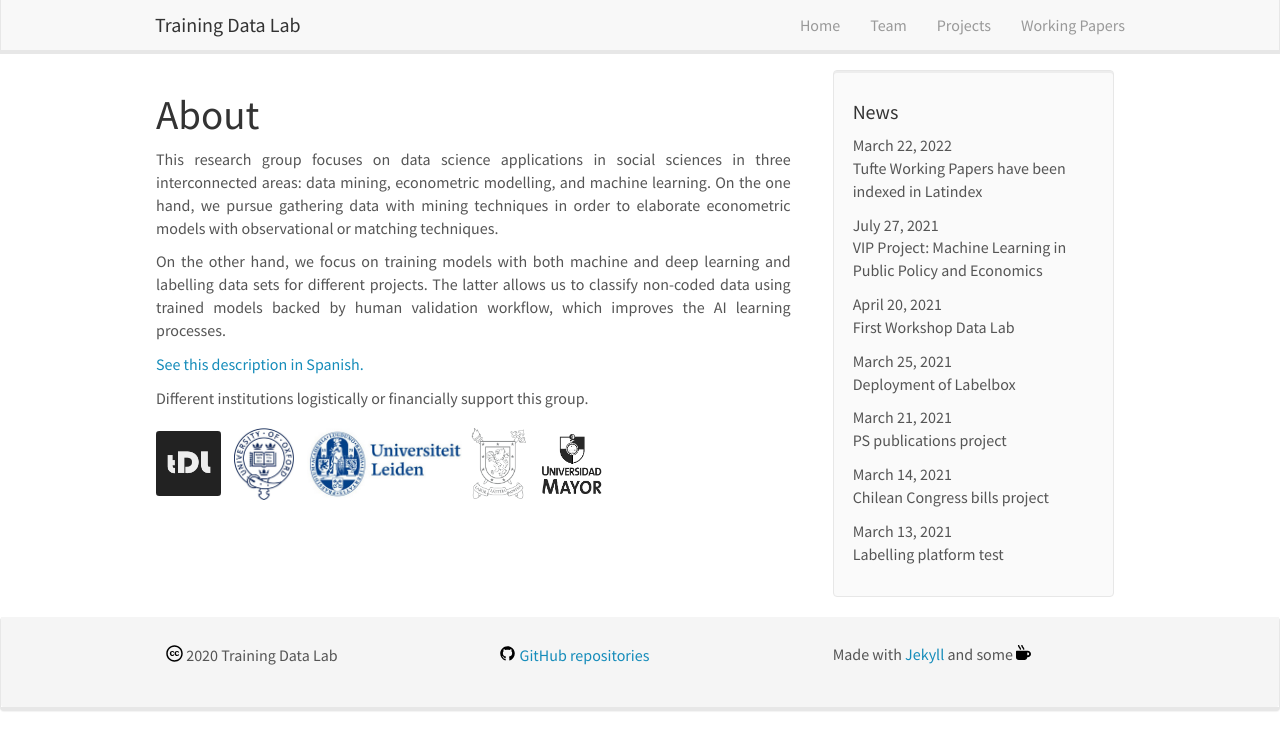
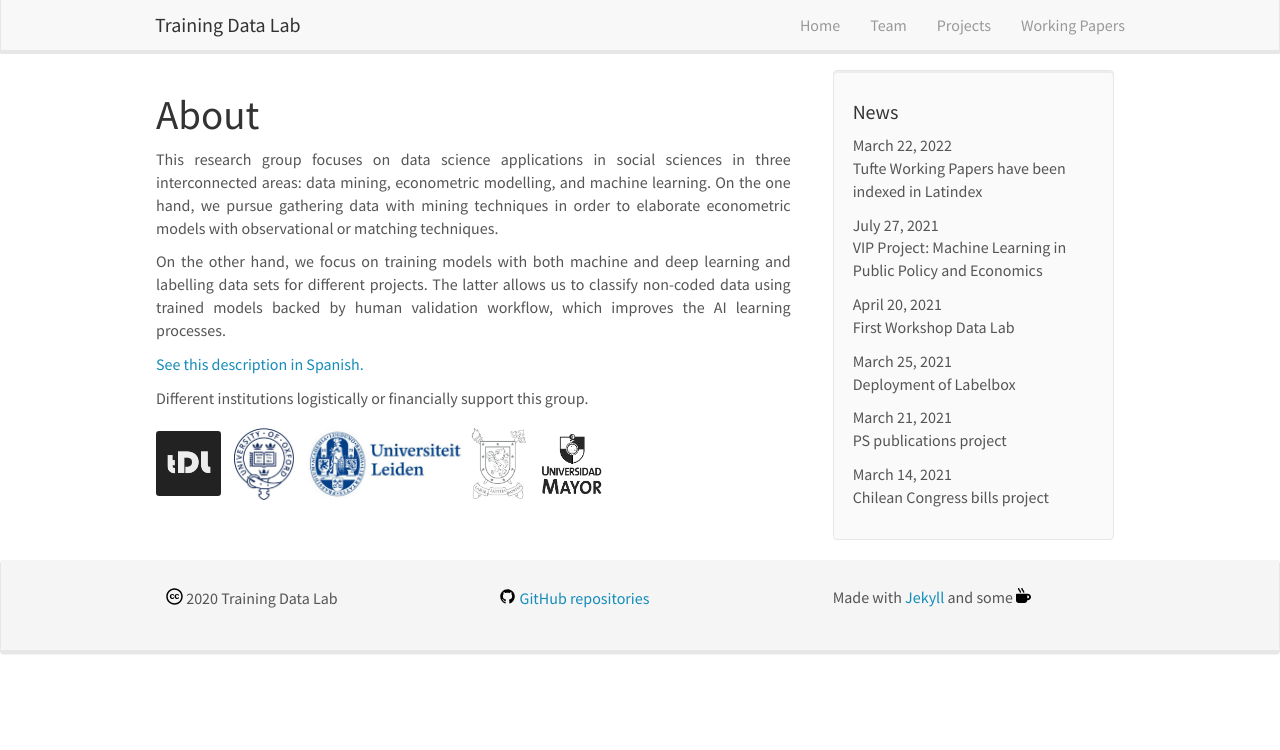
Before and after one commit to training-datalab/old-training-datalab.com, a Jekyll site: the page built from _pages/home.md, in a window 1280 px wide. Shown: the top 750 px of the page. Built offline with Jekyll 4.4.1, drawn with Linux system fonts in a browser that asks for light colours; nearby versions of some CDN libraries.

Commit message:
Update news.yml

```diff
--- a/_data/news.yml
+++ b/_data/news.yml
@@ -15,6 +15,3 @@
 
 - date: March 14, 2021
   headline: "Chilean Congress bills project"
-
-- date: March 13, 2021
-  headline: "Labelling platform test"
```
